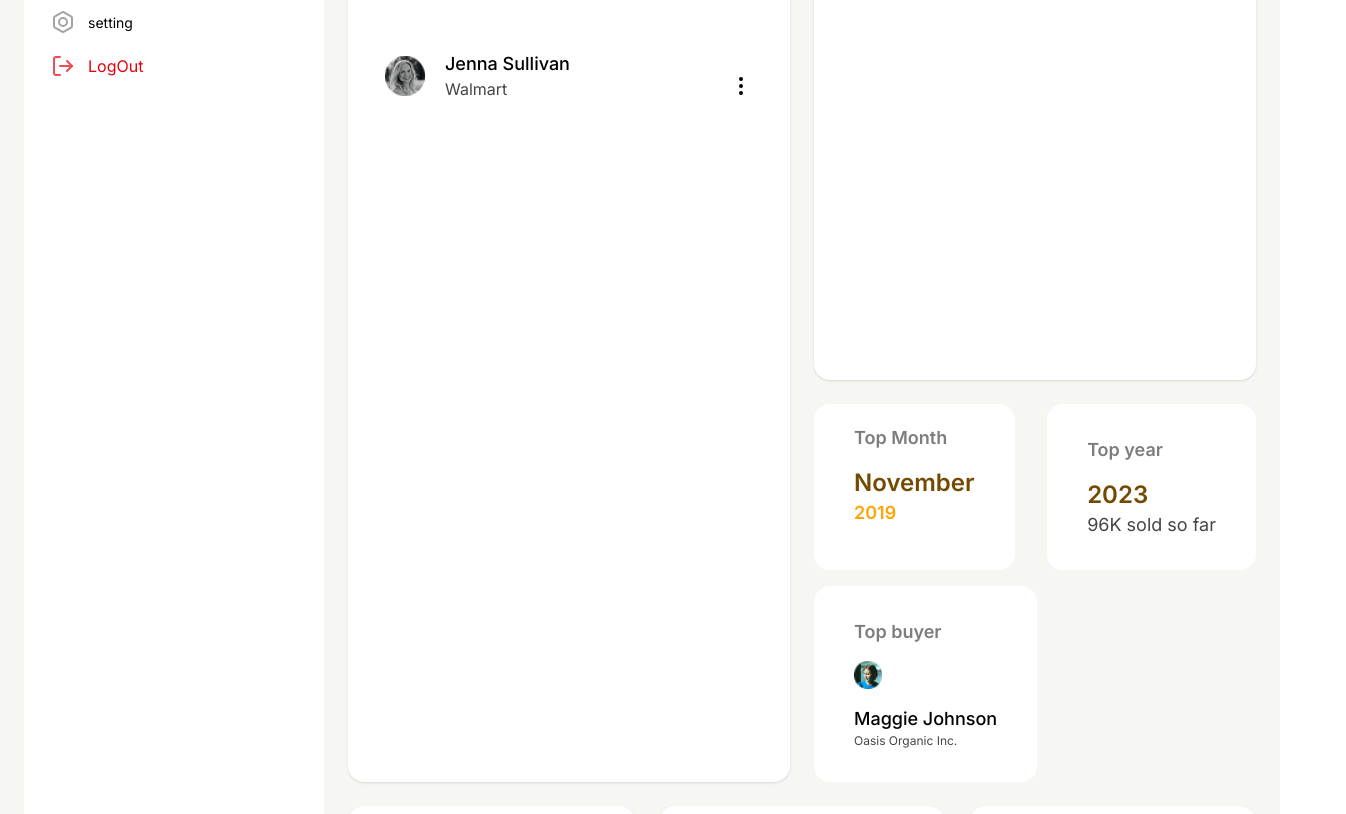
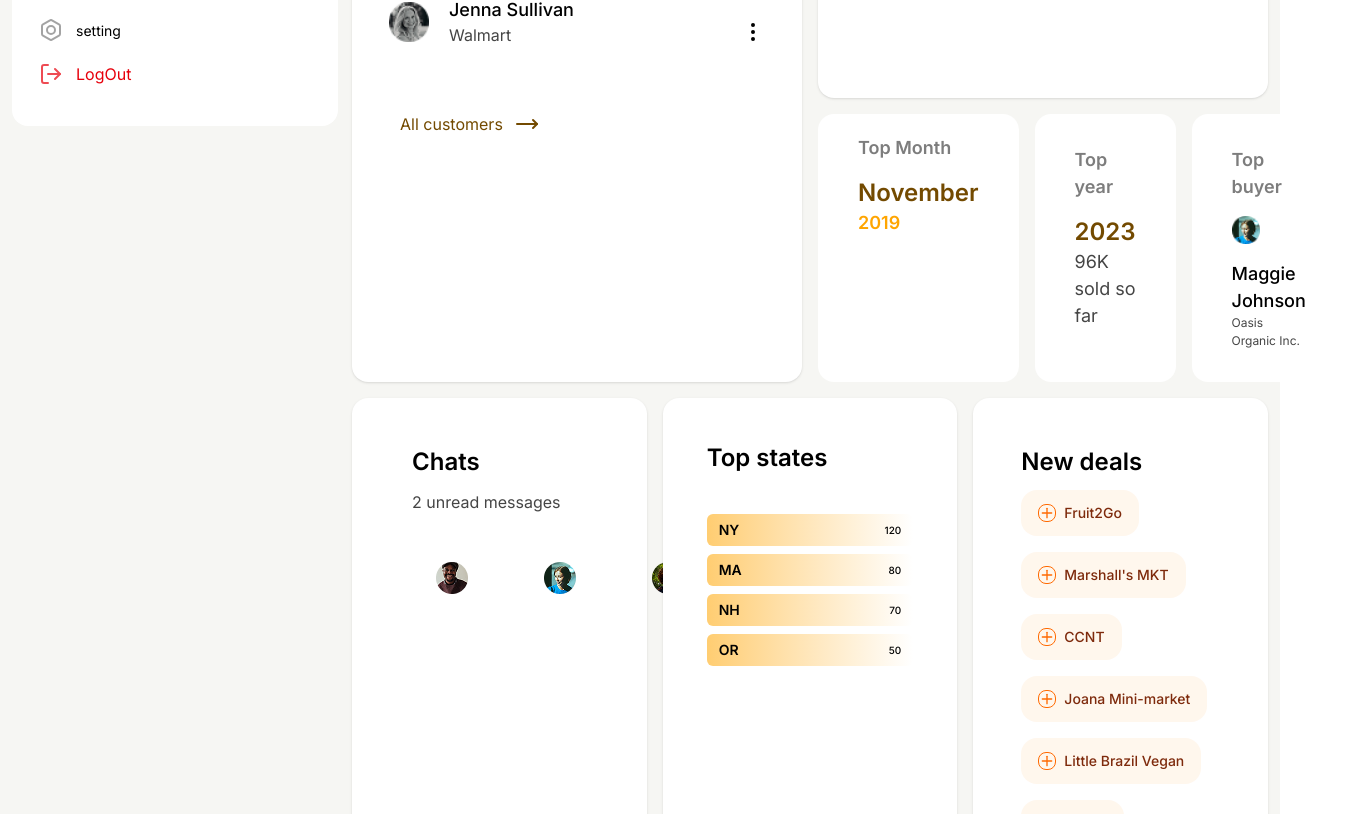
Before and after one commit to corebyte56/React-Dashboard, a React (Vite) app: page / in a window 1280 px wide. Shown: the part 826-1640 px from the top of the page, 1346 px wide, since content can reach past the window. Built offline with nearby package versions, Linux system fonts and the light colour scheme.

Commit message:
fix: implement fixed sidebar and scroll-free dashboard layout

```diff
--- a/src/App.jsx
+++ b/src/App.jsx
@@ -1,54 +1,49 @@
-import React from 'react';
-import SideBar from './component/sidebar/Sidebar';
-import StatsCard from './component/Stats-Cards/StatsCard';
-import Customer from './component/Customer/Customer';
-import Growth from './component/Growth/Growth';
-import Chats from './component/Chats/Chats';
-import TopStates from './component/Top States/TopStates';
-import NewDeals from './component/New deals/NewDeals';
-import TopCards from './component/Top cards/TopCards';
+import React from "react";
+import SideBar from "./component/sidebar/Sidebar";
+import StatsCard from "./component/Stats-Cards/StatsCard";
+import Customer from "./component/Customer/Customer";
+import Growth from "./component/Growth/Growth";
+import Chats from "./component/Chats/Chats";
+import TopStates from "./component/Top States/TopStates";
+import NewDeals from "./component/New deals/NewDeals";
+import TopCards from "./component/Top cards/TopCards";
 
 const App = () => {
   return (
-    <div className="min-h-screen bg-[#F6F6F3] p-6 flex gap-6">
-
-      <aside className="">
+    <div className="min-h-screen bg-[#F6F6F3] flex">
+      <aside className="w-87.5 fixed top-0 left-0 h-screen mb-5 py-4 px-3 bg-[#F6F6F3]">
         <SideBar />
       </aside>
 
-
-      <main className="flex-1 grid grid-cols-6 gap-6 grid-rows-7">
-
+      <main className="flex-1 ml-85 py-6 px-3 grid grid-cols-6 grid-rows-[auto_1fr_1fr_1fr] gap-4">
         <div className="col-span-6">
           <StatsCard />
         </div>
 
-
-        <div className="col-span-3 row-span-3 bg-white rounded-2xl shadow-sm p-6">
+        <div className="col-span-3 row-span-3 bg-white rounded-2xl shadow-sm p-6 overflow-hidden">
           <Customer />
         </div>
+
         <div className="col-span-3 row-span-2 bg-white rounded-2xl shadow-sm p-6">
           <Growth />
         </div>
 
-        <div className="col-span-3 row-span-1">
+        <div className="col-span-3">
           <TopCards />
         </div>
 
-        <div className="col-span-2 row-span-2 bg-white rounded-2xl shadow-sm p-6">
+        <div className="col-span-2 bg-white rounded-2xl shadow-sm p-6">
           <Chats />
         </div>
 
-        <div className="col-span-2 row-span-2 bg-white rounded-2xl shadow-sm p-6">
+        <div className="col-span-2 bg-white rounded-2xl shadow-sm p-6">
           <TopStates />
         </div>
-
-        <div className="col-span-2 row-span-2 bg-white rounded-2xl shadow-sm p-6">
+        <div className="col-span-2 bg-white rounded-2xl shadow-sm p-6">
           <NewDeals />
         </div>
       </main>
     </div>
   );
 };
-
 export default App;
--- a/src/component/Customer/AllCustomer.jsx
+++ b/src/component/Customer/AllCustomer.jsx
@@ -1,9 +1,10 @@
+import { MoveRight } from 'lucide-react'
 import React from 'react'
 
 const AllCustomer = () => {
   return (
-    <div>
-
+    <div className='px-6 py-5'>
+      <a className="flex items-center gap-3 text-[#734A00] hover:text-orange-600" href="/">All customers <MoveRight/> </a>
     </div>
   )
 }
--- a/src/component/Customer/Customer.jsx
+++ b/src/component/Customer/Customer.jsx
@@ -5,7 +5,7 @@ import AllCustomer from './AllCustomer'
 
 const Customer = () => {
   return (
-    <div id='customer'>
+    <div id='customer' className='h-auto'>
       <CustomerHeader/>
       <CustomerList/>
       <AllCustomer/>
--- a/src/component/Top cards/TopBuyer.jsx
+++ b/src/component/Top cards/TopBuyer.jsx
@@ -3,7 +3,7 @@ import TopBuy from '../../assets/topbuy.png'
 
 const TopBuyer = () => {
   return (
-    <div className='bg-white py-8 px-10 flex flex-col item-start gap-4 w-fit rounded-2xl'>
+    <div className='bg-white py-8 px-10 flex flex-col item-start gap-4 w-full rounded-2xl'>
       <h3 className='font-semibold text-[#7D7D7D] text-[18px]'>Top buyer</h3>
       <img className='w-7 h-7' src={TopBuy} alt="Top Buyer" />
       <div>
--- a/src/component/Top cards/TopCards.jsx
+++ b/src/component/Top cards/TopCards.jsx
@@ -5,7 +5,7 @@ import TopBuyer from './TopBuyer'
 
 const TopCards = () => {
   return (
-    <div id='topCards' className='flex flex-wrap gap-4 justify-between w-full'>
+    <div id='topCards' className='flex  gap-4 justify-between w-full'>
       <TopMonth/>
       <TopYear/>
       <TopBuyer/>
--- a/src/component/Top cards/TopMonth.jsx
+++ b/src/component/Top cards/TopMonth.jsx
@@ -2,7 +2,7 @@ import React from 'react'
 
 const TopMonth = () => {
   return (
-    <div className='bg-white py-5 px-10 flex flex-col item-start gap-4 w-fit rounded-2xl'>
+    <div className='bg-white py-5 px-10 flex flex-col item-start gap-4 w-full rounded-2xl'>
       <h3 className='font-semibold text-[#7D7D7D] text-[18px]'>Top Month</h3>
       <div>
         <h1 className='font-semibold text-[#734A00] text-2xl'>November</h1>
--- a/src/component/Top cards/TopYear.jsx
+++ b/src/component/Top cards/TopYear.jsx
@@ -2,7 +2,7 @@ import React from 'react'
 
 const TopYear = () => {
   return (
-    <div className='bg-white py-8 px-10 flex flex-col item-start gap-4 w-fit rounded-2xl'>
+    <div className='bg-white py-8 px-10 flex flex-col item-start gap-4 w-full rounded-2xl'>
       <h3 className='font-semibold text-[#7D7D7D] text-[18px]'>Top year</h3>
       <div>
         <h1 className='font-semibold text-[#734A00] text-2xl'>2023</h1>
--- a/src/component/sidebar/Sidebar.jsx
+++ b/src/component/sidebar/Sidebar.jsx
@@ -8,7 +8,7 @@ const Sidebar = () => {
   return (
     <div
       id="sidebar"
-      className=" bg-white rounded-2xl px-4 py-3 space-y-4 w-full h-full"
+      className=" bg-white rounded-2xl px-4 py-3 my-4 mb-200 space-y-4 w-full"
     >
       <SidebarLogo />
       <Sidebarinput />
```
